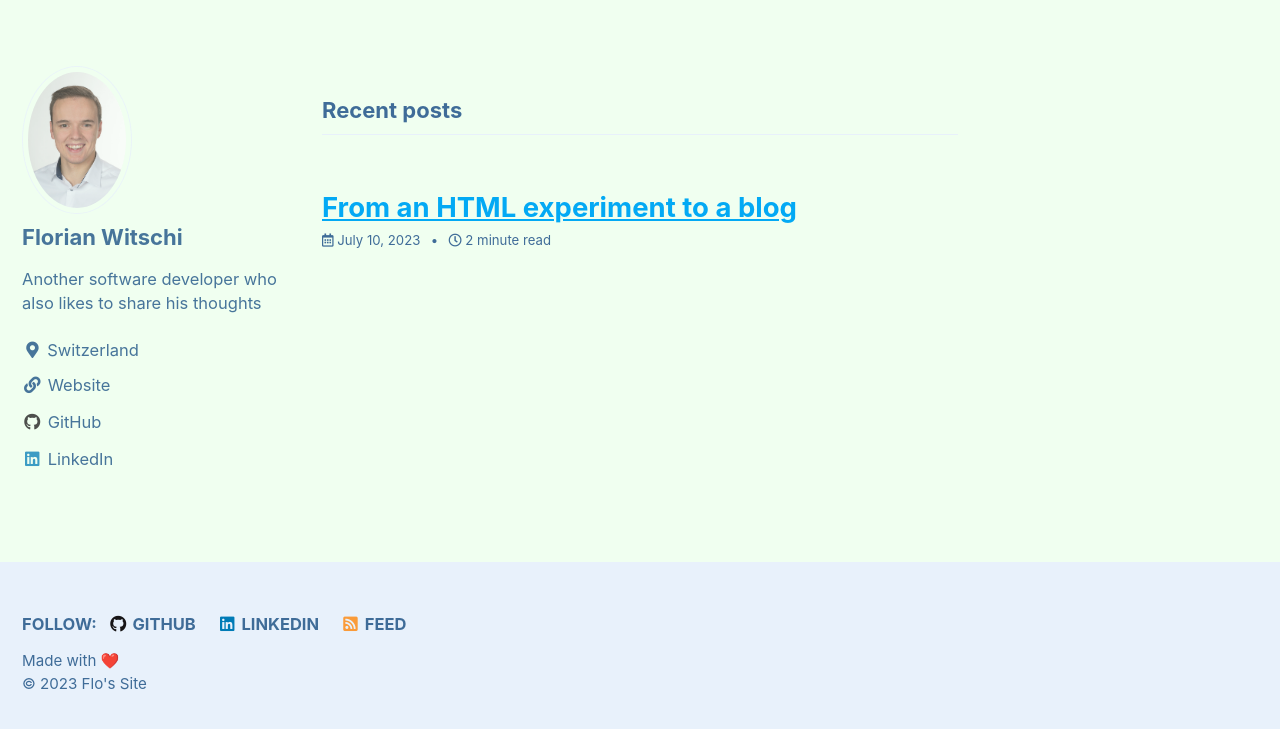
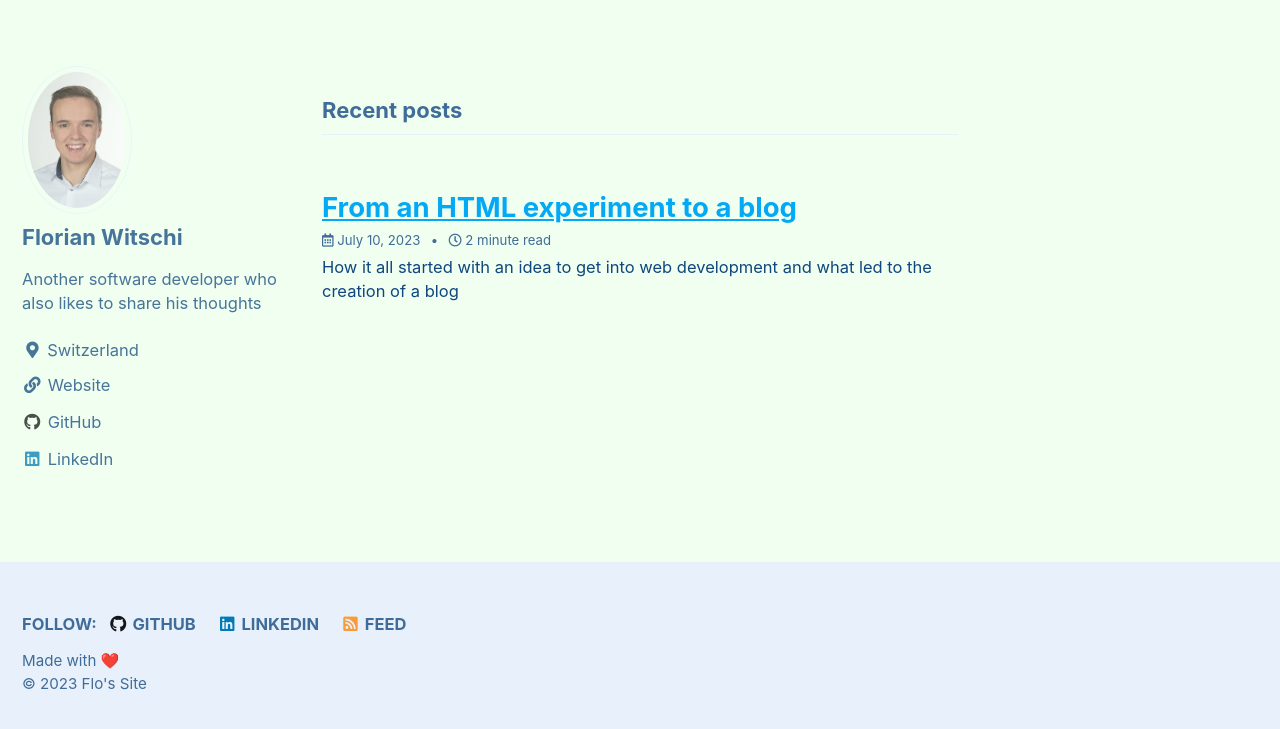
Before and after one commit to witschiflo/witschiflo.github.io, a Jekyll site: the page built from index.html, in a window 1280 px wide and 1251 px high. Shown: the part 512-1241 px from the top of the window. Built offline with Jekyll 4.4.1, drawn with Linux system fonts in a browser that asks for light colours; cached includes are drawn as plain includes; the list of posts is cut into pages by our own code.

Commit message:
Add excerpt for first post

```diff
--- a/_posts/2023-07-10-my-first-post.md
+++ b/_posts/2023-07-10-my-first-post.md
@@ -6,7 +6,7 @@ tags:
   - Website
   - Personal
 last_modified_at: 2023-07-16
-excerpt: ""
+excerpt: "How it all started with an idea to get into web development and what led to the creation of a blog"
 header:
   overlay_image: /assets/images/2023/01_first_article/background_coding.jpg
   teaser: /assets/images/2023/01_first_article/background_coding.jpg
```
